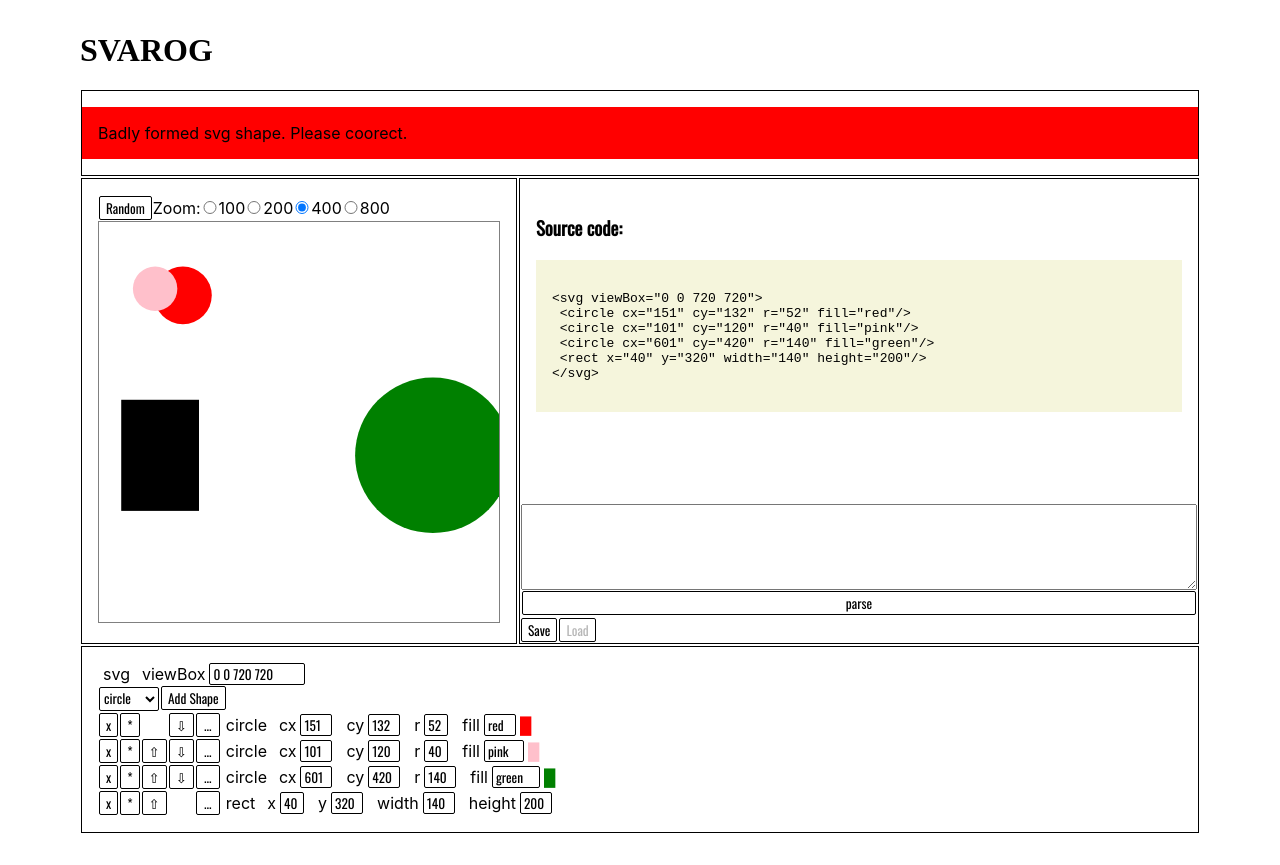
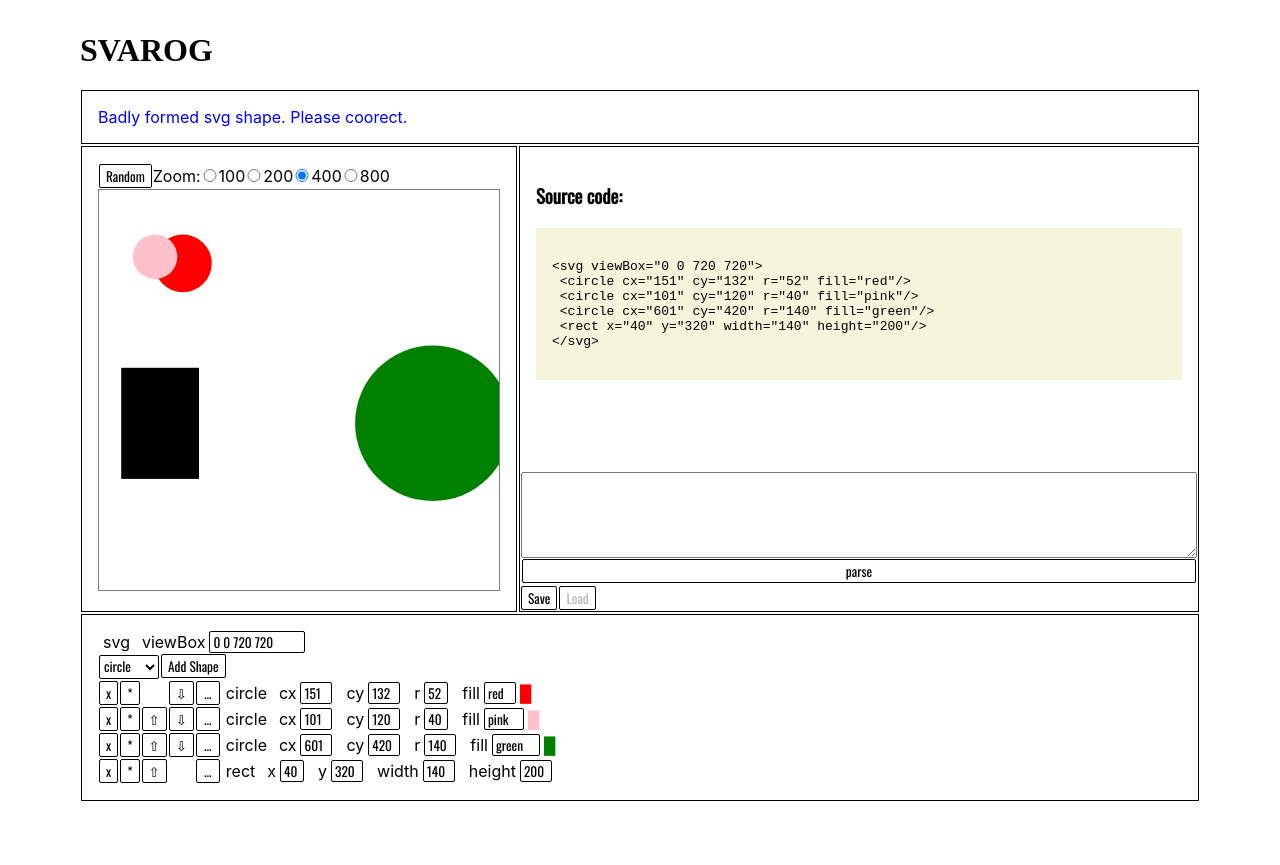
Before and after one commit to crianonim/svarog, a React (Create React App) app: page / in a window 1280 px wide. After the commit the page ends 833 px from the top, so only its background shows below. Built offline with nearby package versions, Linux system fonts and the light colour scheme; a web font is replaced by a local one.

Commit message:
Add styles to info, warning and error relates #11

```diff
--- a/src/App.js
+++ b/src/App.js
@@ -23,7 +23,7 @@ const App = () => {
   const [svgAttrs, setSvgAttrs] = useState({ viewBox: "0 0 720 720" });
   const [selectedShape, setSelectedShape] = useState(null);
   const [saved,setSaved] = useState(localStorage.getItem('save'));
-  const [message,setMessage] = useState("E#Badly formed svg shape. Please coorect.")
+  const [message,setMessage] = useState("Badly formed svg shape. Please coorect.")
 
   // helpers
   const moveShape = (step) => (movedShape) => {
--- a/src/Messages.css
+++ b/src/Messages.css
@@ -1,6 +1,13 @@
 .message {
     padding: 1rem;
+    margin: 0;
 }
 .message-type-e {
-    background: red;
+    color: red;
 }
+.message-type-w {
+    color:yellow;
+}
+.message-type-i {
+    color:blue;
+}
```
